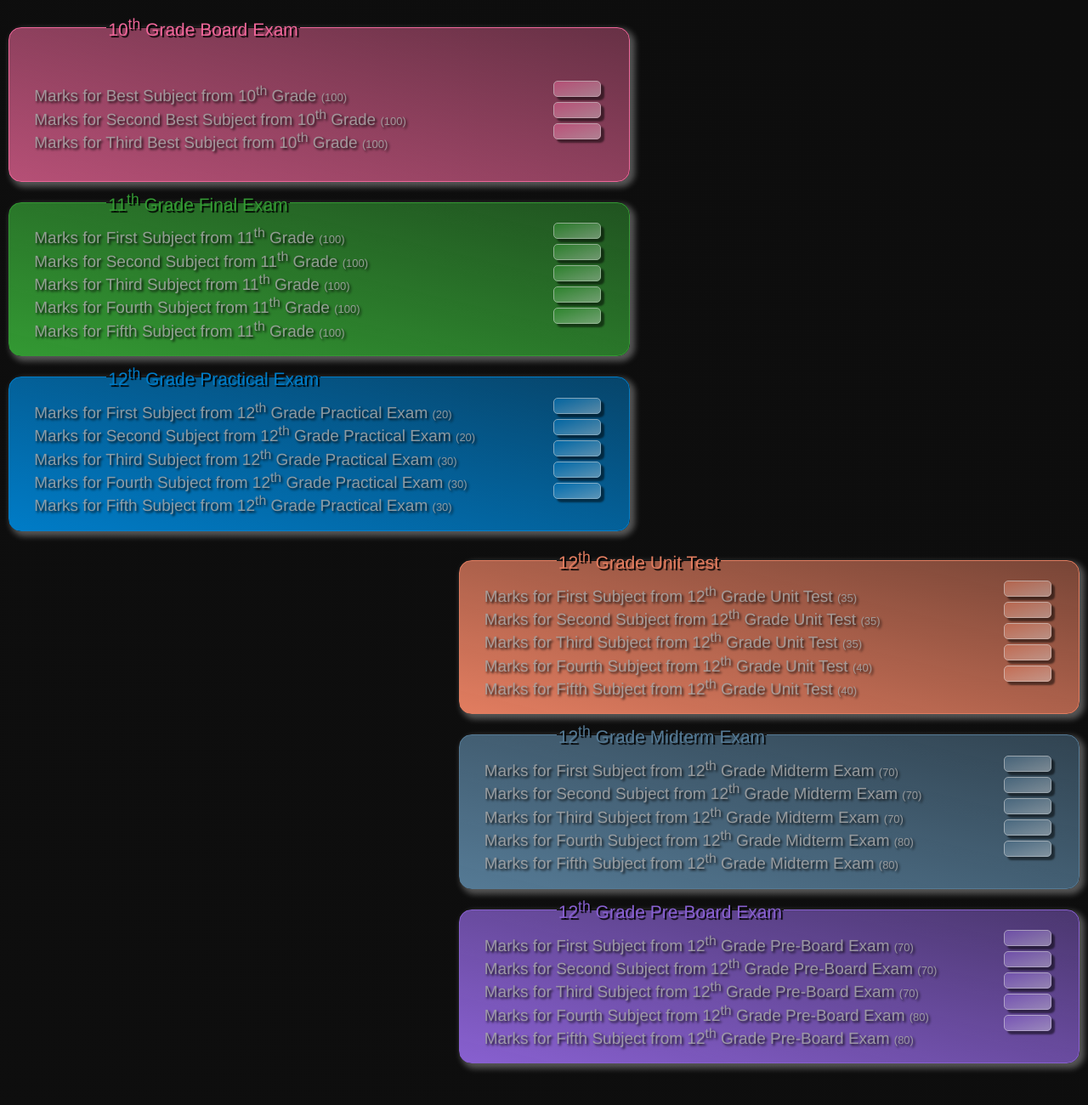
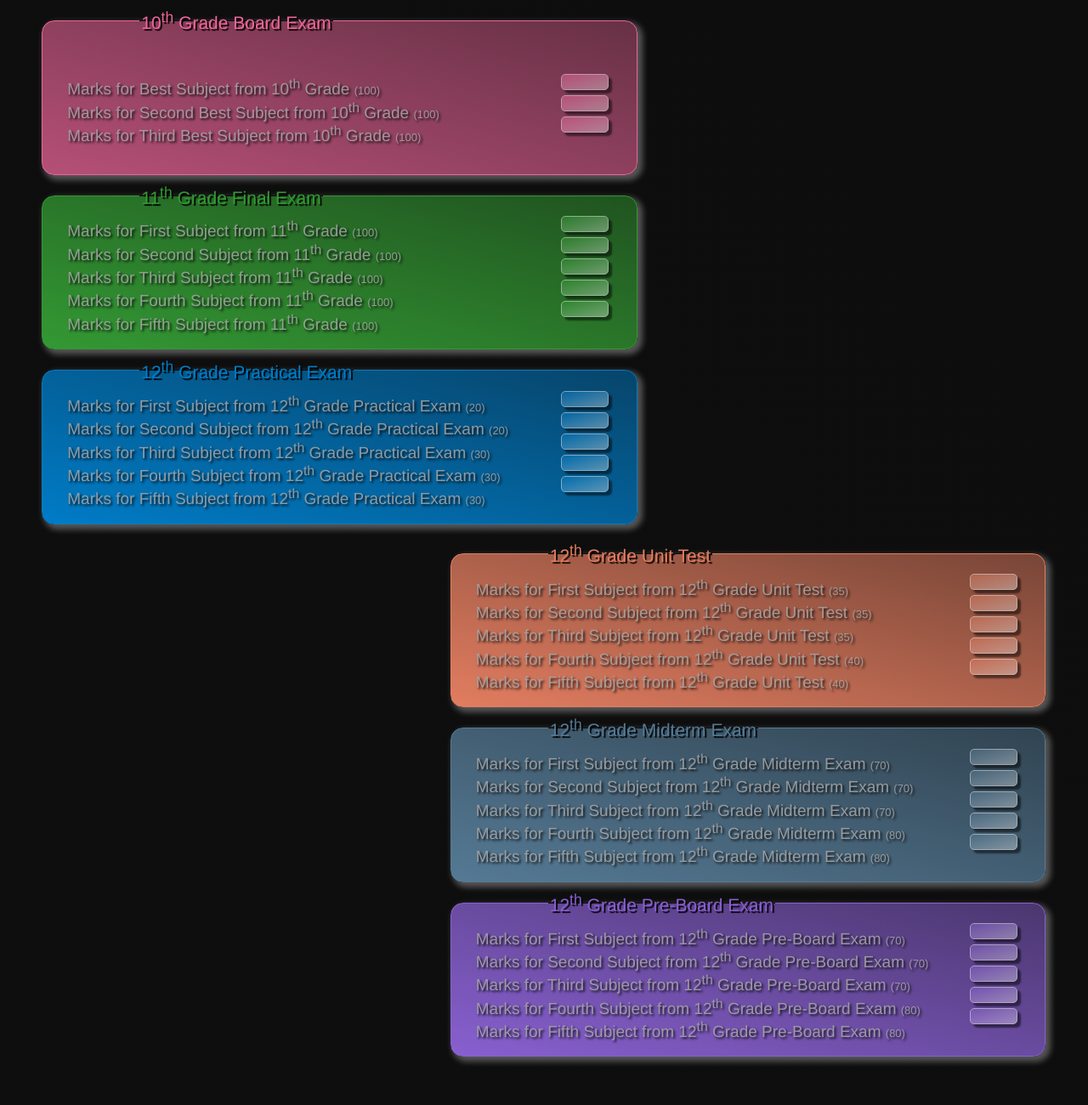
Before and after one commit to mkpro118/mkpro118.github.io, a plain HTML site: page index.html in a window 1280 px wide. Shown: the top 1300 px of the page at 85% size. Drawn offline with Linux system fonts and the light colour scheme.

Commit message:
Update Percentage.css

```diff
--- a/Percentage.css
+++ b/Percentage.css
@@ -2,8 +2,10 @@ body{
     background-color: #2A2A2A;
     font-size: 19px;
     font-family: 'Helvetica';
-    margin-left: auto;
-    margin-right: auto;
+    margin-left: 9px;
+    margin-right: 10px;
+    margin-top: 0px;
+    margin-bottom: 0px;
     color: #DBDBDB;
     background: linear-gradient(to bottom left, rgba(0, 0, 0, 0.95), rgba(1, 1, 1, 0.95));
 }
@@ -17,12 +19,20 @@ div.first{
     float: left;
     display: inline;
     align-content: right;
+    margin-left: 25px;
+    padding-left: 5px;
+    margin-right: 0px;
+    padding-right: 0px;
 }
 
 div.second{
     float: right;
     display: inline;
     align-content: left;
+    margin-left: 0px;
+    padding-left: 0px;
+    margin-right: 25px;
+    padding-right: 5px;
 }
 
 div.container{
@@ -51,6 +61,7 @@ label{
     line-height: 100%;
     opacity: 0.85;
     text-shadow: 2px 2px 3px black;
+    transition: transform 1s ease-in-out, color 1s ease;
 }
 
 label:hover{
@@ -62,6 +73,7 @@ label:hover{
 
 input{
     background-color: #444444;
+    color: #000000;
     text-align: center;
     margin: 3px;
     margin-left: 10px;
@@ -72,6 +84,7 @@ input{
     opacity: 0.5;
     outline: none;
     box-shadow: 4px 4px 2px black;
+    transition: transform 1s ease;
 }
 
 input:focus{
@@ -116,48 +129,56 @@ input.preboard{
 
 fieldset{
     margin: 10px;
-    width: 700px;
+    width: 670px;
     border-style: solid;
     border-radius: 15px;
     border-width: 1px;
     height: 175px;
     box-shadow: 4px 4px 7px 2px rgba(255, 255, 255, 0.3);
+    transition: transform 1s ease-in-out;
 }
 
-fieldset:hover{
-    transform: scale(1.025);
+fieldset:hover,
+fieldset:focus-within{
     box-shadow: 5px 5px 7px 3px rgba(255, 255, 255, 0.3);
+    transform: scale(1.075);
 }
 
 fieldset.one{
     border-color: #EE6699;
     background: linear-gradient(to bottom left, rgba(238, 102, 153, 0.40),rgba(238, 102, 153, 0.75));
     align-content: center;
+    margin-right: 5px;
 }
 
 fieldset.two{
     border-color: #339933;
     background: linear-gradient(to bottom left, rgba(51, 153, 51, 0.50), rgba(51, 153, 51, 1.0));
+    margin-right: 5px;
 }
 
 fieldset.three{
     border-color: #007CC7;
     background: linear-gradient(to bottom left, rgba(0, 124, 199, 0.50), rgba(0, 124, 199, 1.0));
+    margin-right: 5px;
 }
 
 fieldset.four{
     border-color: #E27D60;
     background: linear-gradient(to bottom left, rgba(226, 125, 96, 0.50), rgba(226, 125, 96, 1.0));
+    margin-left: 5px;
 }
 
 fieldset.five{
     border-color: #557A95;
     background: linear-gradient(to bottom left, rgba(85, 122, 149, 0.50), rgba(85, 122, 149, 1.0));
+    margin-left: 5px;
 }
 
 fieldset.six{
     border-color: #8860D0;
     background: linear-gradient(to bottom left, rgba(136, 96, 208, 0.50), rgba(136, 96, 208, 1.0));
+    margin-left: 5px;
 }
 
 legend{
@@ -200,13 +221,9 @@ h2{
     width: 1200px;
     color: #A3A3A3;
     text-shadow: 4px 4px 2px black;
+    transition: transform 0.5s ease-in-out;
 }
 
 h2:hover{
     transform: scale(1.02);
 }
-
-button:active, button:hover{
-    background-color: #116471;
-    transform: scale(1.1);
-}
```
